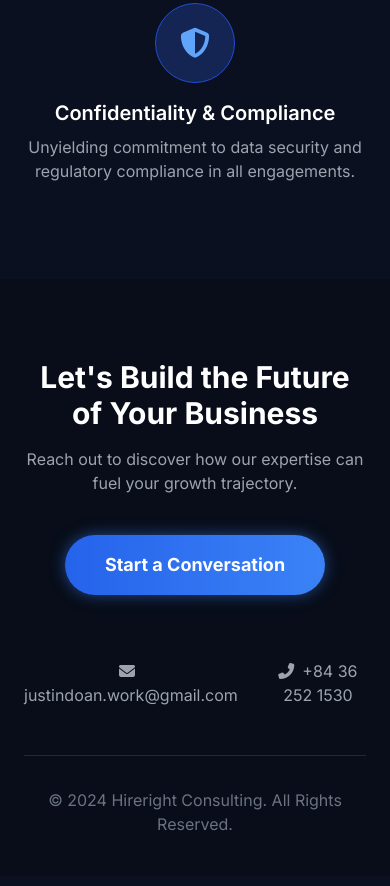
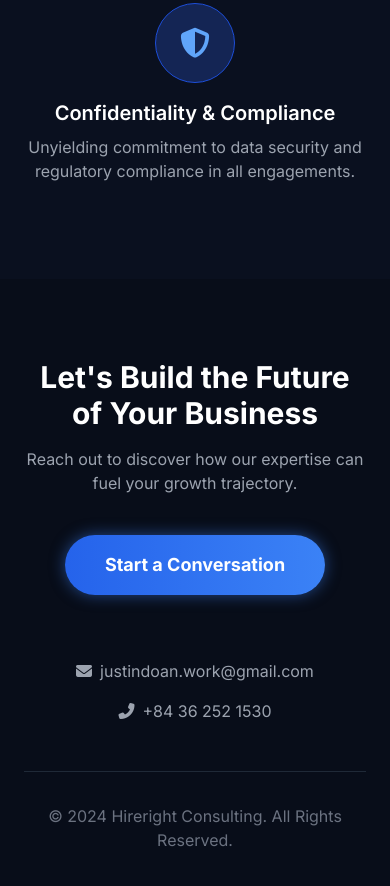
Before and after one commit to hireright-consulting/HIRERIGHT, a plain HTML site: page index.html in a window 390 px wide. Shown: the part 3148-4034 px from the top of the page. Drawn offline with nearby package versions, Linux system fonts and the light colour scheme.

Commit message:
Update index.html

```diff
--- a/index.html
+++ b/index.html
@@ -209,7 +209,7 @@
             <a href="mailto:justindoan.work@gmail.com" class="cta-button text-white font-bold py-4 px-10 rounded-full text-lg inline-block">
                 Start a Conversation
             </a>
-            <div class="flex justify-center items-center space-x-8 text-gray-400 mt-16">
+            <div class="flex flex-col md:flex-row justify-center items-center space-y-4 md:space-y-0 md:space-x-8 text-gray-400 mt-16">
                  <p><i class="fas fa-envelope mr-2"></i>justindoan.work@gmail.com</p>
                  <p><i class="fas fa-phone-alt mr-2"></i>+84 36 252 1530</p>
             </div>
```
